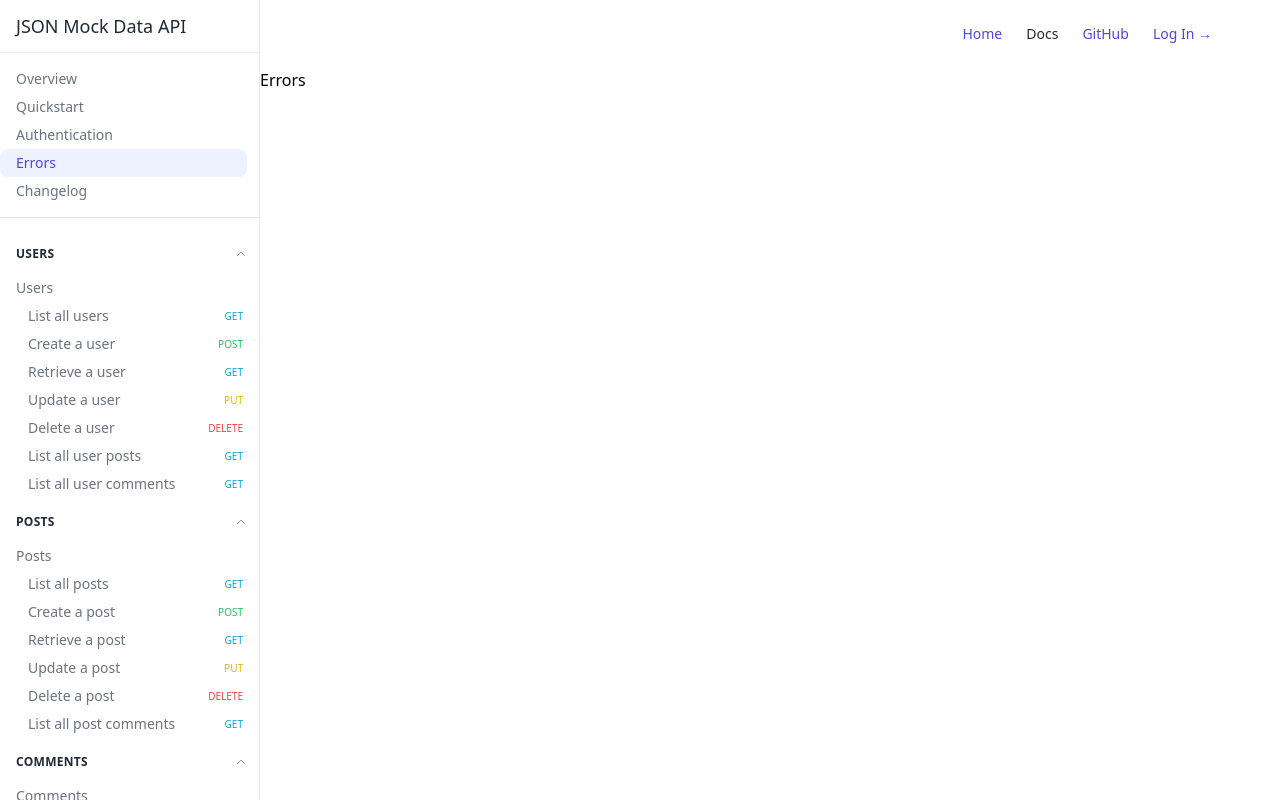
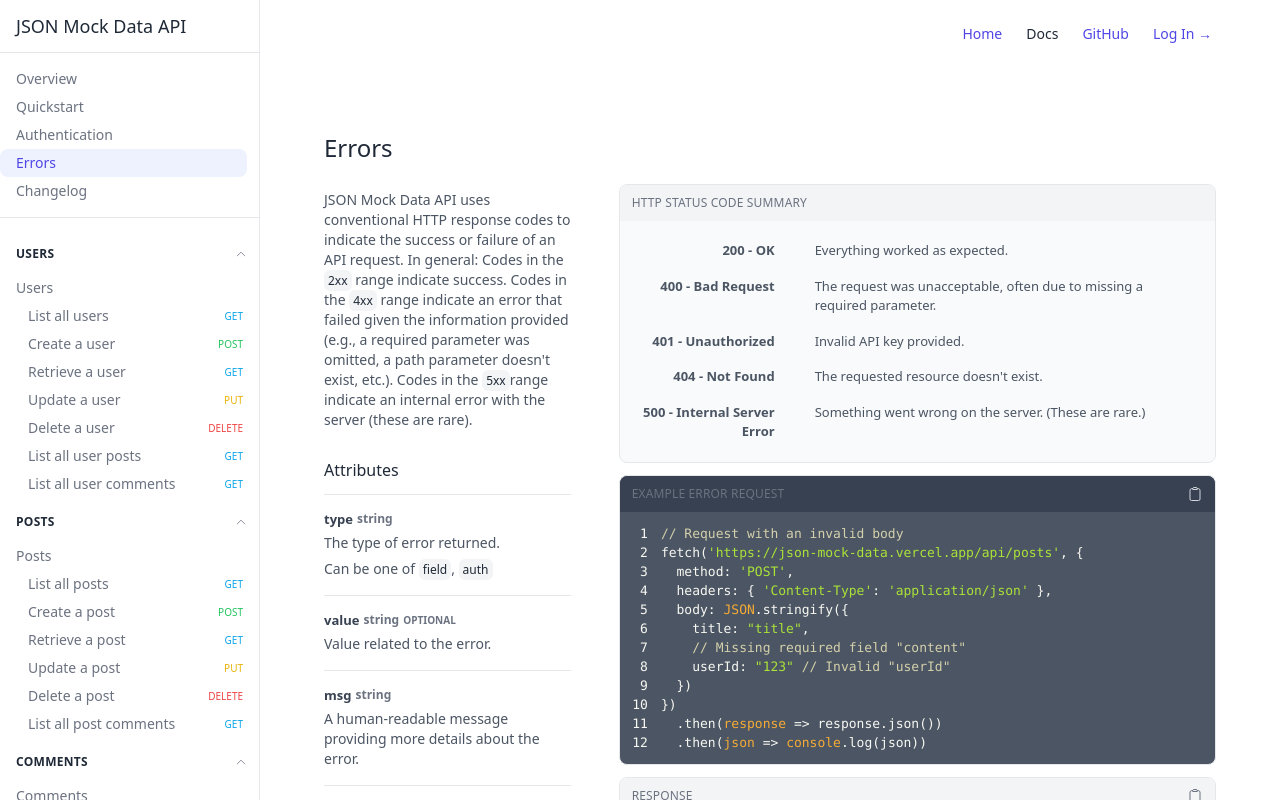
Before and after one commit to PrVille/json-mock-data-api, a React (Vite) app in the folder frontend/: page /docs/errors in a window 1280 px wide. Built offline with nearby package versions, Linux system fonts and the light colour scheme.

Commit message:
Errors page

```diff
--- a/frontend/src/components/Content.tsx
+++ b/frontend/src/components/Content.tsx
@@ -3,7 +3,7 @@ const Content = ({ children }: { children: React.ReactNode }) => {
 }
 
 const Description = ({ children }: { children: React.ReactNode }) => {
-  return <p className="text-base">{children}</p>
+  return <p className="text-base text-gray-600">{children}</p>
 }
 
 const Subtitle = ({ children }: { children: React.ReactNode }) => {
--- a/frontend/src/pages/Changelog.tsx
+++ b/frontend/src/pages/Changelog.tsx
@@ -16,7 +16,9 @@ const Heading = ({ children }: { children: React.ReactNode }) => {
 }
 
 const ChangeList = ({ children }: { children: React.ReactNode }) => {
-  return <ul className="mt-3 ml-8 list-disc">{children}</ul>
+  return (
+    <ul className="mt-3 ml-8 list-disc text-gray-600">{children}</ul>
+  )
 }
 
 const ChangeListItem = ({ children }: { children: React.ReactNode }) => {
@@ -26,15 +28,14 @@ const ChangeListSubItem = ({ children }: { children: React.ReactNode }) => {
   return <li className="py-1 ml-8">{children}</li>
 }
 
+// TODO: style like others?
 const Changelog = () => {
   return (
     <Page>
       <Page.Section>
         <Page.Section.Title>Changelog</Page.Section.Title>
-        <h2 className="mt-2 text-xl">
-          Keep track of every change to the JSON Mock Data API.
-        </h2>
-        <p className="mt-10">
+
+        <p className="mt-6 text-gray-600">
           This changelog lists all additions and updates to the JSON Mock Data
           API, in chronological order.
         </p>
--- a/frontend/src/pages/Errors.tsx
+++ b/frontend/src/pages/Errors.tsx
@@ -1,6 +1,201 @@
+import ExampleResponse from "../components/ExampleResponse"
+import Page from "../components/Page"
+import Content from "../components/Content"
+import Highlight from "../components/Highlight"
+
+const exampleCodeBlock = `// Request with an invalid body
+fetch('https://json-mock-data.vercel.app/api/posts', {
+  method: 'POST',
+  headers: { 'Content-Type': 'application/json' },
+  body: JSON.stringify({
+    title: "title",
+    // Missing required field "content"
+    userId: "123" // Invalid "userId"
+  })
+})
+  .then(response => response.json())
+  .then(json => console.log(json))`
+
+const example = {
+  errors: [
+    {
+      type: "field",
+      msg: "The 'content' field is a required field.",
+      path: "content",
+      location: "body",
+    },
+    {
+      type: "field",
+      value: "123",
+      msg: "The specified user for the 'userId' field does not exist.",
+      path: "userId",
+      location: "body",
+    },
+  ],
+}
+
+const statusCodes = [
+  {
+    status: "200 - OK",
+    definition: "Everything worked as expected.",
+  },
+  {
+    status: "400 - Bad Request",
+    definition:
+      "The request was unacceptable, often due to missing a required parameter.",
+  },
+  {
+    status: "401 - Unauthorized",
+    definition: "Invalid API key provided.",
+  },
+  {
+    status: "404 - Not Found",
+    definition: "The requested resource doesn't exist.",
+  },
+  {
+    status: "500 - Internal Server Error",
+    definition: "Something went wrong on the server. (These are rare.)",
+  },
+]
+
 const Errors = () => {
   return (
-    <div>Errors</div>
+    <Page>
+      <Page.Section>
+        <Page.Section.Title>Errors</Page.Section.Title>
+
+        <Page.Section.Body>
+          <Page.Section.Content>
+            <Content.Subtitle>
+              JSON Mock Data API uses conventional HTTP response codes to
+              indicate the success or failure of an API request. In general:
+              Codes in the <Highlight>2xx</Highlight> range indicate success.
+              Codes in the <Highlight>4xx</Highlight> range indicate an error
+              that failed given the information provided (e.g., a required
+              parameter was omitted, a path parameter doesn't exist, etc.).
+              Codes in the <Highlight>5xx</Highlight>
+              range indicate an internal error with the server (these are rare).
+            </Content.Subtitle>
+
+            <Content.Parameters>
+              <Content.Parameters.Title>Attributes</Content.Parameters.Title>
+              <Content.Parameters.List>
+                <Content.Parameters.ListItem>
+                  <Content.Parameters.ListItemLabel name="type" type="string" />
+                  <Content.Parameters.ListItemDescription>
+                    The type of error returned.
+                  </Content.Parameters.ListItemDescription>
+
+                  <Content.Parameters.ListItemDescription>
+                    Can be one of <Highlight>field</Highlight>,{" "}
+                    <Highlight>auth</Highlight>
+                  </Content.Parameters.ListItemDescription>
+                </Content.Parameters.ListItem>
+
+                <Content.Parameters.ListItem>
+                  <Content.Parameters.ListItemLabel
+                    name="value"
+                    type="string"
+                    optional
+                  />
+                  <Content.Parameters.ListItemDescription>
+                    Value related to the error.
+                  </Content.Parameters.ListItemDescription>
+                </Content.Parameters.ListItem>
+
+                <Content.Parameters.ListItem>
+                  <Content.Parameters.ListItemLabel name="msg" type="string" />
+                  <Content.Parameters.ListItemDescription>
+                    A human-readable message providing more details about the
+                    error.
+                  </Content.Parameters.ListItemDescription>
+                </Content.Parameters.ListItem>
+
+                <Content.Parameters.ListItem>
+                  <Content.Parameters.ListItemLabel name="path" type="string" />
+                  <Content.Parameters.ListItemDescription>
+                    Path related to the error.
+                  </Content.Parameters.ListItemDescription>
+                </Content.Parameters.ListItem>
+
+                <Content.Parameters.ListItem>
+                  <Content.Parameters.ListItemLabel
+                    name="location"
+                    type="string"
+                  />
+                  <Content.Parameters.ListItemDescription>
+                    Request location related to the error.
+                  </Content.Parameters.ListItemDescription>
+
+                  <Content.Parameters.ListItemDescription>
+                    Can be one of <Highlight>body</Highlight>,{" "}
+                    <Highlight>cookies</Highlight>,{" "}
+                    <Highlight>headers</Highlight>,{" "}
+                    <Highlight>params</Highlight>, <Highlight>query</Highlight>
+                  </Content.Parameters.ListItemDescription>
+                </Content.Parameters.ListItem>
+              </Content.Parameters.List>
+            </Content.Parameters>
+
+            <Content.Parameters>
+              <Content.Parameters.Title>Returns</Content.Parameters.Title>
+              <div className="py-3">
+                <Content.Parameters.ListItemDescription>
+                  An object with an <Highlight>errors</Highlight> property that
+                  contains an array of error objects.
+                </Content.Parameters.ListItemDescription>
+              </div>
+            </Content.Parameters>
+          </Page.Section.Content>
+
+          <Page.Section.Examples>
+            <ExampleResponse>
+              <ExampleResponse.TopBar>
+                <ExampleResponse.TopBar.Title>
+                  Http status code summary
+                </ExampleResponse.TopBar.Title>
+              </ExampleResponse.TopBar>
+
+              <div className="py-3">
+                <table className="text-[13px] text-gray-600 max-h-[75vh] overflow-auto">
+                  {statusCodes.map((statusCode, index) => (
+                    <tr key={index} className="table-row align-top">
+                      <th className="px-5 py-2 table-cell w-[175px] text-right font-semibold">
+                        <span>{statusCode.status}</span>
+                      </th>
+
+                      <td className="px-5 py-2 table-cell">
+                        <span>{statusCode.definition}</span>
+                      </td>
+                    </tr>
+                  ))}
+                </table>
+              </div>
+            </ExampleResponse>
+
+            <ExampleResponse darkMode>
+              <ExampleResponse.TopBar darkMode>
+                <ExampleResponse.TopBar.Title>
+                  Example error request
+                </ExampleResponse.TopBar.Title>
+                <ExampleResponse.TopBar.CopyButton darkMode />
+              </ExampleResponse.TopBar>
+              <ExampleResponse.Javascript codeBlock={exampleCodeBlock} />
+            </ExampleResponse>
+
+            <ExampleResponse>
+              <ExampleResponse.TopBar>
+                <ExampleResponse.TopBar.Title>
+                  Response
+                </ExampleResponse.TopBar.Title>
+                <ExampleResponse.TopBar.CopyButton />
+              </ExampleResponse.TopBar>
+              <ExampleResponse.Json object={example} />
+            </ExampleResponse>
+          </Page.Section.Examples>
+        </Page.Section.Body>
+      </Page.Section>
+    </Page>
   )
 }
 
```
Also changed, not shown: 1 other file (tests, documents, lock files or other folders).
